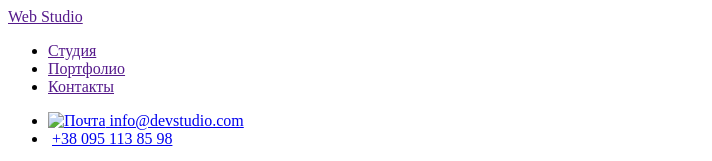
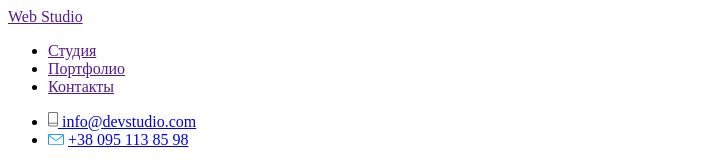
Before and after one commit to sanya-Pl/goit-markup-hw-01, a plain HTML site: page index.html in a window 1280 px wide. Shown: the top 161 px of the page, without its empty margins (0-712 px from the left). Drawn offline with Linux system fonts and the light colour scheme.

Commit message:
фото

```diff
--- a/index.html
+++ b/index.html
@@ -21,12 +21,12 @@
 
             <li>
                 <a href="/" rel="">
-                    <img src="./images/envelope(hover)—ярлык.lnk" alt="Почта" />
+                    <img src="./images/почта.svg" alt="Почта" />
                         info@devstudio.com
                 </a>
             </li>
             <li>
-                    <img src="./images/Vector—ярлык.lnk" alt="">
+                    <img src="./images/telefon.svg" alt="">
                     <a href="tel:+380951138598">+38 095 113 85 98</a>
 
             </li>
```
Also changed, not shown: images/telefon.svg (added), images/почта.svg (added).
